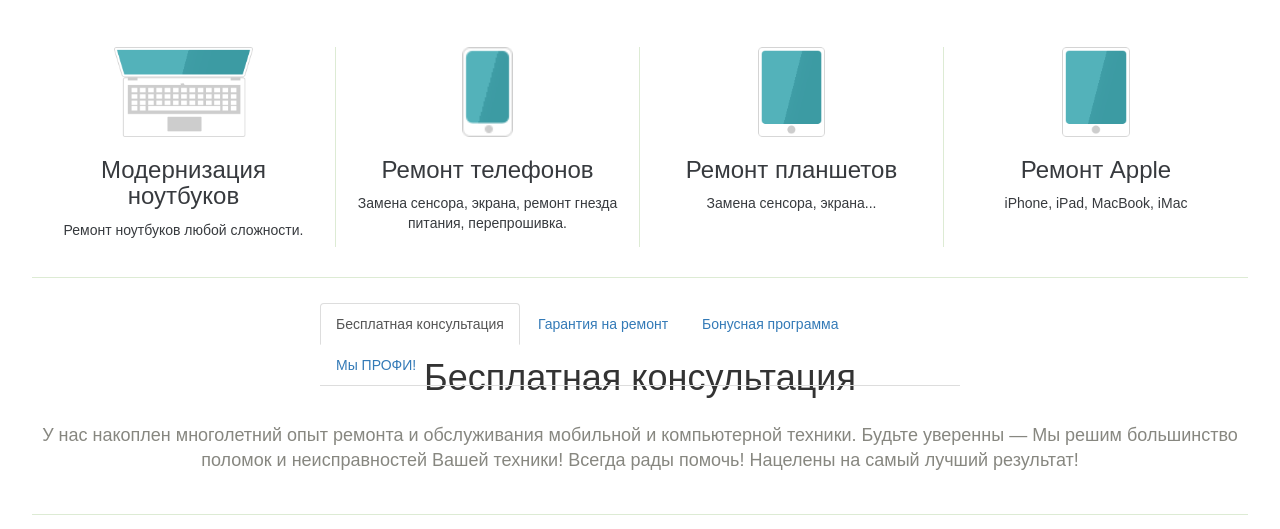
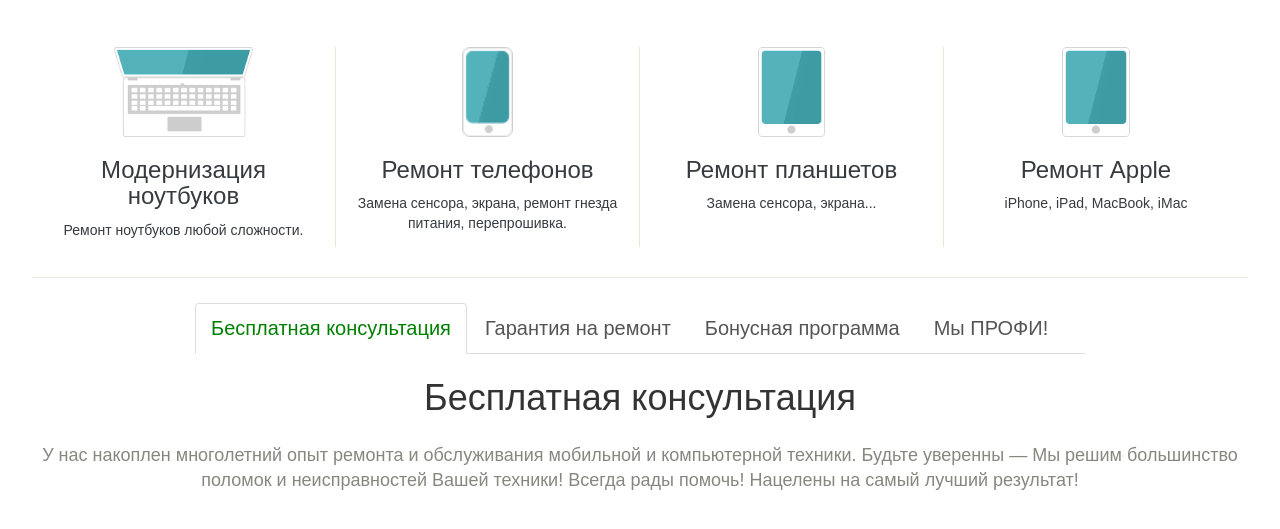
Before and after one commit to N1kolayLysenko/N1kolayLysenko.github.io, a plain HTML site: page index.html in a window 1280 px wide. Shown: the part 493-1022 px from the top of the page. Drawn offline with nearby package versions, Linux system fonts and the light colour scheme; files whose address does not match are found by name.

Commit message:
reset up commit

```diff
--- a/css/style.css
+++ b/css/style.css
@@ -260,9 +260,19 @@ display: none; /*отключил карусель*/
 }
 
 .nav-tabs {
+	width: 890px;
 	position: absolute;
-	left: 50%;
-	transform: translate(-50%);
+	left: 50% !important;
+	transform: translate(-50%) !important;
+}
+
+.nav-tabs>li>a {
+	font-size: 20px !important;
+	color: #555;
+}
+
+.nav-tabs>li.active>a, .nav-tabs>li.active>a:focus, .nav-tabs>li.active>a:hover {
+	color: green;
 }
 
 .tab-pane {
@@ -276,6 +286,7 @@ display: none; /*отключил карусель*/
 .tab-content h3 {
 	font-size: 36px;
 	padding-bottom: 15px;
+	padding-top: 20px;
 }
 
 .tab-content p {
```
